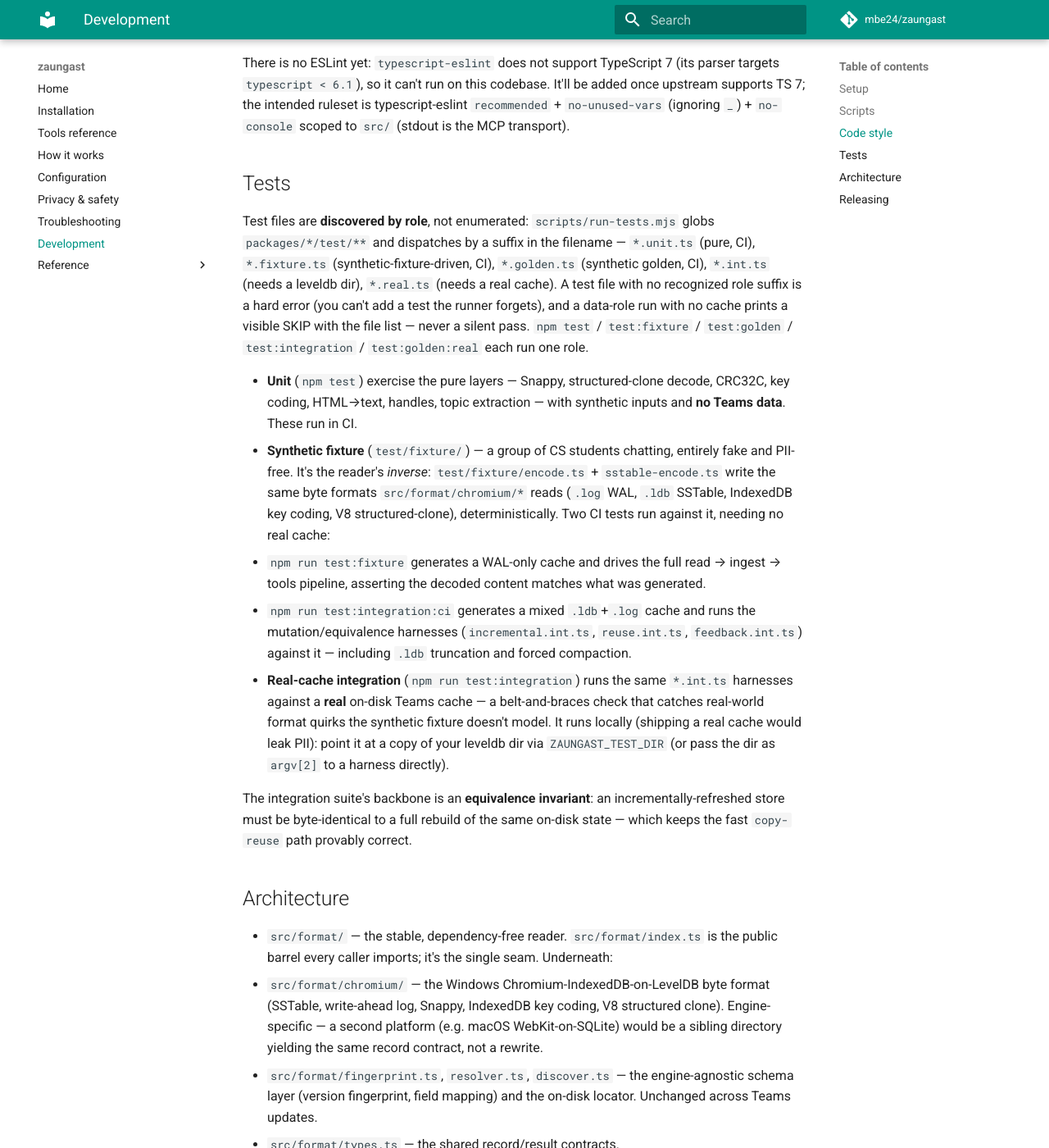
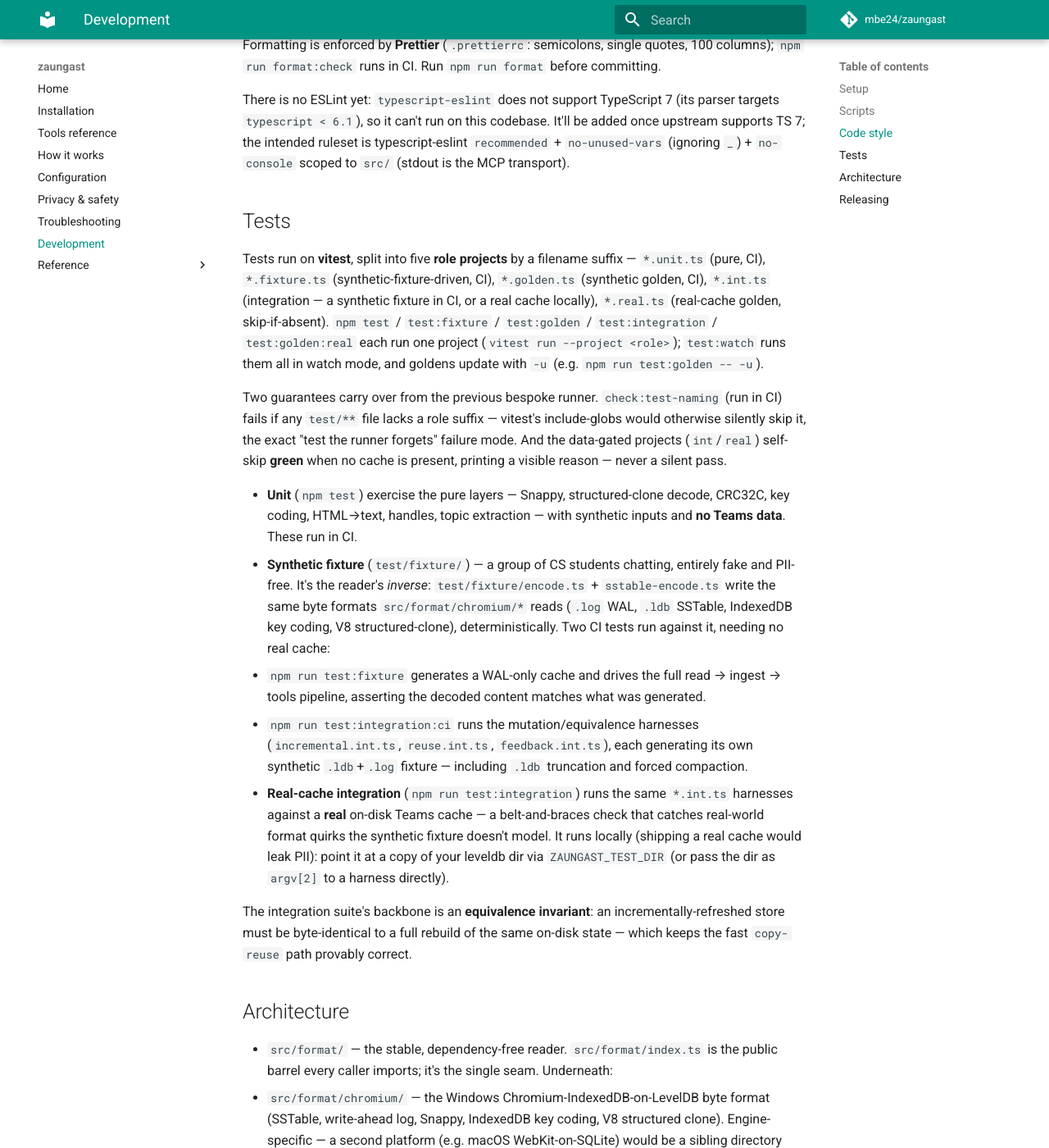
Before and after one commit to mbe24/zaungast, an MkDocs documentation site: the page built from docs/development.md, in a window 1280 px wide and 1400 px high, scrolled down 1272 px. Shown: the whole window at 82% size. Built offline with MkDocs 1.6.1 and Material for MkDocs 9.7.7, drawn with Linux system fonts in a browser that asks for light colours; comment, search, counter and statistics services are not loaded; some of the changed text lies outside the part shown.

Commit message:
docs: document the vitest test setup and add CONTRIBUTING.md

```diff
--- a/docs/development.md
+++ b/docs/development.md
@@ -18,7 +18,8 @@ Requires Node.js ≥ 22.5.
 | `npm run typecheck:test` | Type-check `test/` (via `test/tsconfig.json`; run in CI). |
 | `npm run format` | Format `src/` + `test/` with Prettier. |
 | `npm run format:check` | Verify formatting (run in CI). |
-| `npm test` | Data-free unit tests (all `*.unit.ts`, auto-discovered) — run in CI. |
+| `npm test` | Data-free unit tests (vitest `unit` project) — run in CI. |
+| `npm run test:watch` | Vitest in watch mode (all projects) for local development. |
 | `npm run test:fixture` | Generate a synthetic leveldb cache and drive the full read → ingest → tools pipeline against it — no real data; run in CI. |
 | `npm run test:integration:ci` | Run the mutation/equivalence harnesses against a synthetic `.ldb`+`.log` fixture — no real data; run in CI. |
 | `npm run test:integration` | Same harnesses against a **real** local Teams cache (see below). |
@@ -39,13 +40,17 @@ TS 7; the intended ruleset is typescript-eslint `recommended` + `no-unused-vars`
 
 ## Tests
 
-Test files are **discovered by role**, not enumerated: `scripts/run-tests.mjs` globs
-`packages/*/test/**` and dispatches by a suffix in the filename — `*.unit.ts` (pure, CI),
-`*.fixture.ts` (synthetic-fixture-driven, CI), `*.golden.ts` (synthetic golden, CI), `*.int.ts`
-(needs a leveldb dir), `*.real.ts` (needs a real cache). A test file with no recognized role suffix
-is a hard error (you can't add a test the runner forgets), and a data-role run with no cache prints a
-visible SKIP with the file list — never a silent pass. `npm test` / `test:fixture` / `test:golden` /
-`test:integration` / `test:golden:real` each run one role.
+Tests run on **vitest**, split into five **role projects** by a filename suffix — `*.unit.ts` (pure,
+CI), `*.fixture.ts` (synthetic-fixture-driven, CI), `*.golden.ts` (synthetic golden, CI), `*.int.ts`
+(integration — a synthetic fixture in CI, or a real cache locally), `*.real.ts` (real-cache golden,
+skip-if-absent). `npm test` / `test:fixture` / `test:golden` / `test:integration` / `test:golden:real`
+each run one project (`vitest run --project <role>`); `test:watch` runs them all in watch mode, and
+goldens update with `-u` (e.g. `npm run test:golden -- -u`).
+
+Two guarantees carry over from the previous bespoke runner. `check:test-naming` (run in CI) fails if
+any `test/**` file lacks a role suffix — vitest's include-globs would otherwise silently skip it, the
+exact "test the runner forgets" failure mode. And the data-gated projects (`int`/`real`) self-skip
+**green** when no cache is present, printing a visible reason — never a silent pass.
 
 - **Unit** (`npm test`) exercise the pure layers — Snappy, structured-clone decode, CRC32C,
   key coding, HTML→text, handles, topic extraction — with synthetic inputs and **no Teams
@@ -57,9 +62,9 @@ visible SKIP with the file list — never a silent pass. `npm test` / `test:fixt
   cache:
   - `npm run test:fixture` generates a WAL-only cache and drives the full read → ingest → tools
     pipeline, asserting the decoded content matches what was generated.
-  - `npm run test:integration:ci` generates a mixed `.ldb`+`.log` cache and runs the
-    mutation/equivalence harnesses (`incremental.int.ts`, `reuse.int.ts`, `feedback.int.ts`) against
-    it — including `.ldb` truncation and forced compaction.
+  - `npm run test:integration:ci` runs the mutation/equivalence harnesses (`incremental.int.ts`,
+    `reuse.int.ts`, `feedback.int.ts`), each generating its own synthetic `.ldb`+`.log` fixture —
+    including `.ldb` truncation and forced compaction.
 - **Real-cache integration** (`npm run test:integration`) runs the same `*.int.ts` harnesses against
   a **real** on-disk Teams cache — a belt-and-braces check that
   catches real-world format quirks the synthetic fixture doesn't model. It runs locally (shipping
```
Also changed, not shown: other parts of docs/development.md (+1 -1 lines), CONTRIBUTING.md (added, +56 -0 lines).
